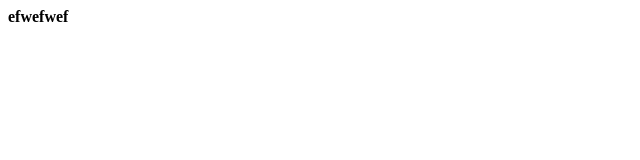
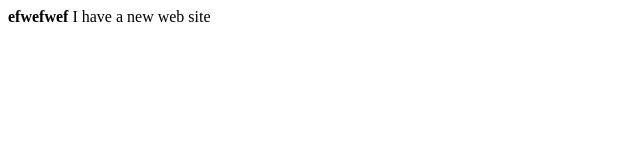
Before and after one commit to xuchun9000/git-demo, a plain HTML site: page web/index.html in a window 1280 px wide. Shown: the whole page, without its empty margins (0-640 px from the left). Drawn offline with Linux system fonts and the light colour scheme.

Commit message:
updating index file

```diff
--- a/web/index.html
+++ b/web/index.html
@@ -1,3 +1,4 @@
 <html>
 	<b>efwefwef</b>
+	I have a new web site
 </html>
```
